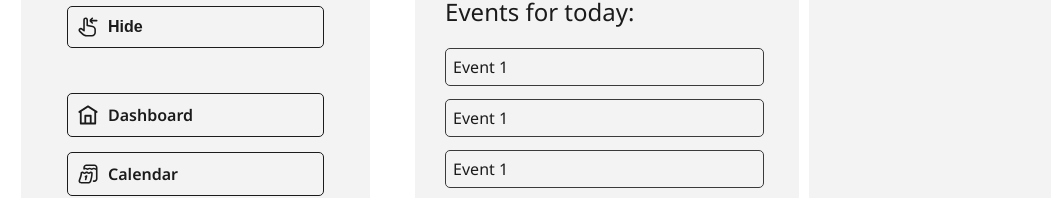
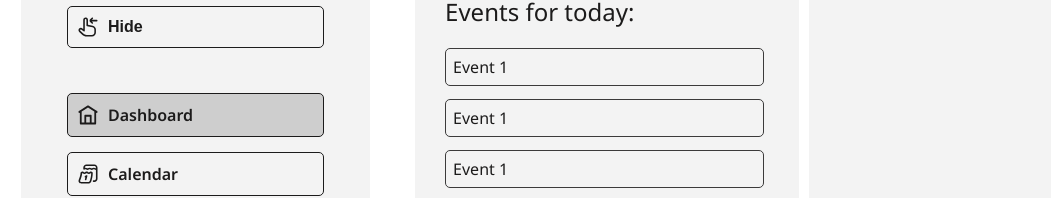
Before and after one commit to lisnyaknikita/focusphere, a Next.js app: page / in a window 1280 px wide. Shown: the part 145-343 px from the top of the page, without its empty margins (11-1062 px from the left). Built offline with nearby package versions, Linux system fonts and the light colour scheme; no server answers.

Commit message:
emphasize active navigation item

```diff
--- a/src/shared/ui/sidebar/components/navigation-item/navigation-item.module.scss
+++ b/src/shared/ui/sidebar/components/navigation-item/navigation-item.module.scss
@@ -20,6 +20,10 @@
 	border: 1px solid #1c1b1b;
 	border-radius: 5px;
 	transition: background-color 0.3s ease;
+
+	&.active {
+		background-color: var(--hover);
+	}
 
 	> .icon {
 		width: 20px;
--- a/src/shared/ui/sidebar/components/navigation-item/navigation-item.tsx
+++ b/src/shared/ui/sidebar/components/navigation-item/navigation-item.tsx
@@ -1,46 +1,3 @@
-// import Link from 'next/link'
-
-// import { NavItem } from '@/shared/types/navigation'
-
-// import clsx from 'clsx'
-
-// import classes from './navigation-item.module.scss'
-
-// type NavigationItemProps = {
-// 	item: NavItem
-// 	isCollapsed: boolean
-// 	onHideClick?: () => void
-// }
-
-// export const NavigationItem = ({ item, isCollapsed, onHideClick }: NavigationItemProps) => {
-// 	const icon = item.isButton ? (isCollapsed ? item.showIconSvg : item.hideIconSvg) : item.iconSvg
-
-// 	const content = (
-// 		<>
-// 			<span className={clsx(classes.icon, item.isButton && classes.hideIcon)}>{icon}</span>
-// 			<span className={clsx(classes.label, isCollapsed && 'hidden')}>{item.label}</span>
-// 		</>
-// 	)
-
-// 	if (item.isButton) {
-// 		return (
-// 			<li className={classes.navigationItem}>
-// 				<button className={classes.navigationItemLink} onClick={onHideClick}>
-// 					{content}
-// 				</button>
-// 			</li>
-// 		)
-// 	}
-
-// 	return (
-// 		<li className={classes.navigationItem}>
-// 			<Link href={item.href || '#'} className={classes.navigationItemLink}>
-// 				{content}
-// 			</Link>
-// 		</li>
-// 	)
-// }
-
 import { NavItem } from '@/shared/types/navigation'
 import clsx from 'clsx'
 import Link from 'next/link'
@@ -49,10 +6,11 @@ import classes from './navigation-item.module.scss'
 type NavigationItemProps = {
 	item: NavItem
 	isCollapsed: boolean
+	isActive: boolean
 	onHideClick?: () => void
 }
 
-export const NavigationItem = ({ item, isCollapsed, onHideClick }: NavigationItemProps) => {
+export const NavigationItem = ({ item, isCollapsed, isActive, onHideClick }: NavigationItemProps) => {
 	const icon = item.isButton
 		? isCollapsed
 			? item.showIconSvg || item.iconSvg
@@ -82,7 +40,7 @@ export const NavigationItem = ({ item, isCollapsed, onHideClick }: NavigationIte
 
 	return (
 		<li className={classes.navigationItem}>
-			<Link href={item.href || '#'} className={classes.navigationItemLink}>
+			<Link href={item.href || '#'} className={clsx(classes.navigationItemLink, isActive && classes.active)}>
 				{content}
 			</Link>
 		</li>
--- a/src/shared/ui/sidebar/sidebar.tsx
+++ b/src/shared/ui/sidebar/sidebar.tsx
@@ -3,6 +3,7 @@
 import clsx from 'clsx'
 import { Logo } from './components/logo/logo'
 
+import { usePathname } from 'next/navigation'
 import { useEffect, useState } from 'react'
 import { NavigationItem } from './components/navigation-item/navigation-item'
 import { UserButton } from './components/user-button/user-button'
@@ -11,6 +12,8 @@ import classes from './sidebar.module.scss'
 
 export const Sidebar = () => {
 	const [isCollapsed, setIsCollapsed] = useState(false)
+
+	const pathname = usePathname()
 
 	useEffect(() => {
 		const savedState = localStorage.getItem('sidebar-collapsed')
@@ -33,7 +36,13 @@ export const Sidebar = () => {
 			<nav className={classes.navigation}>
 				<ul className={classes.navigationList}>
 					{navItems.map(item => (
-						<NavigationItem key={item.label} item={item} isCollapsed={isCollapsed} onHideClick={onHideClick} />
+						<NavigationItem
+							key={item.label}
+							item={item}
+							isCollapsed={isCollapsed}
+							isActive={!item.isButton && item.href === pathname}
+							onHideClick={onHideClick}
+						/>
 					))}
 				</ul>
 			</nav>
```
